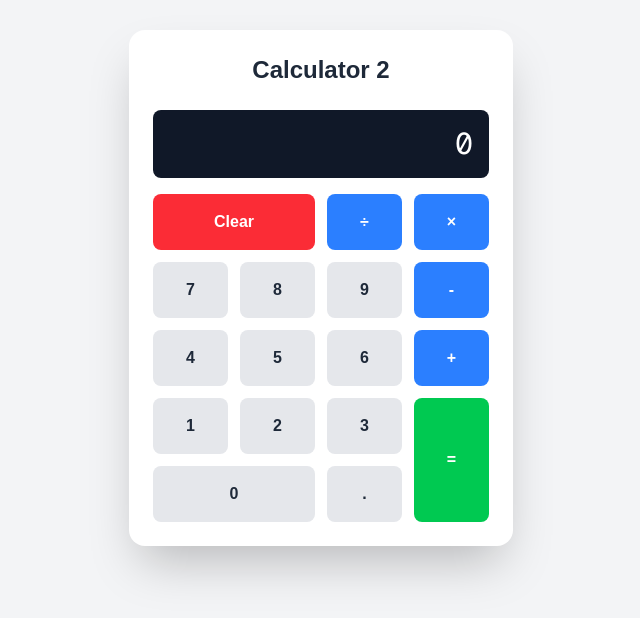
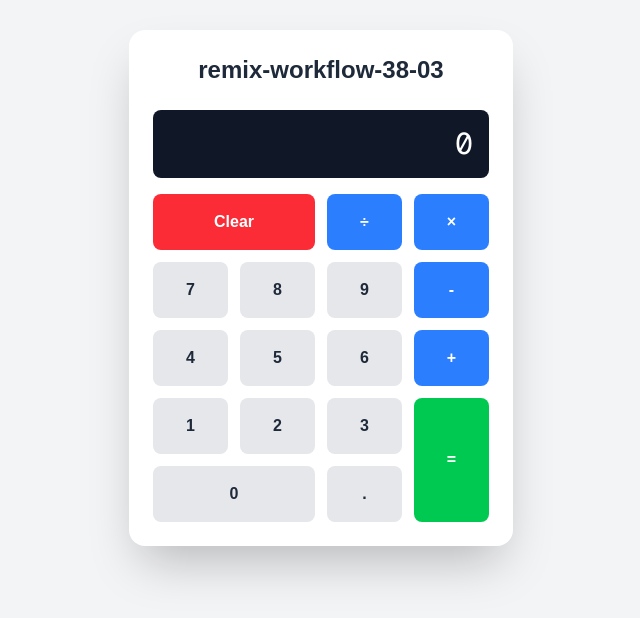
Before and after one commit to ns-test-org/workflow-testing-38, a Next.js app in the folder packages/new-web-app-room/: page / in a window 1280 px wide. Shown: the part 112-730 px from the top of the page, without its empty margins (319-959 px from the left). Built offline with nearby package versions, Linux system fonts and the light colour scheme.

Commit message:
AI chat session: Updated code and files

```diff
--- a/packages/new-web-app-room/src/app/page.tsx
+++ b/packages/new-web-app-room/src/app/page.tsx
@@ -80,7 +80,7 @@ export default function Calculator() {
   return (
     <div className="min-h-screen bg-gray-100 flex items-center justify-center p-4">
       <div className="bg-white rounded-2xl shadow-2xl p-6 w-full max-w-sm">
-        <h1 className="text-2xl font-bold text-center text-gray-800 mb-6">Calculator 2</h1>
+        <h1 className="text-2xl font-bold text-center text-gray-800 mb-6">remix-workflow-38-03</h1>
 
         {/* Display */}
         <div className="bg-gray-900 rounded-lg p-4 mb-4">
```
